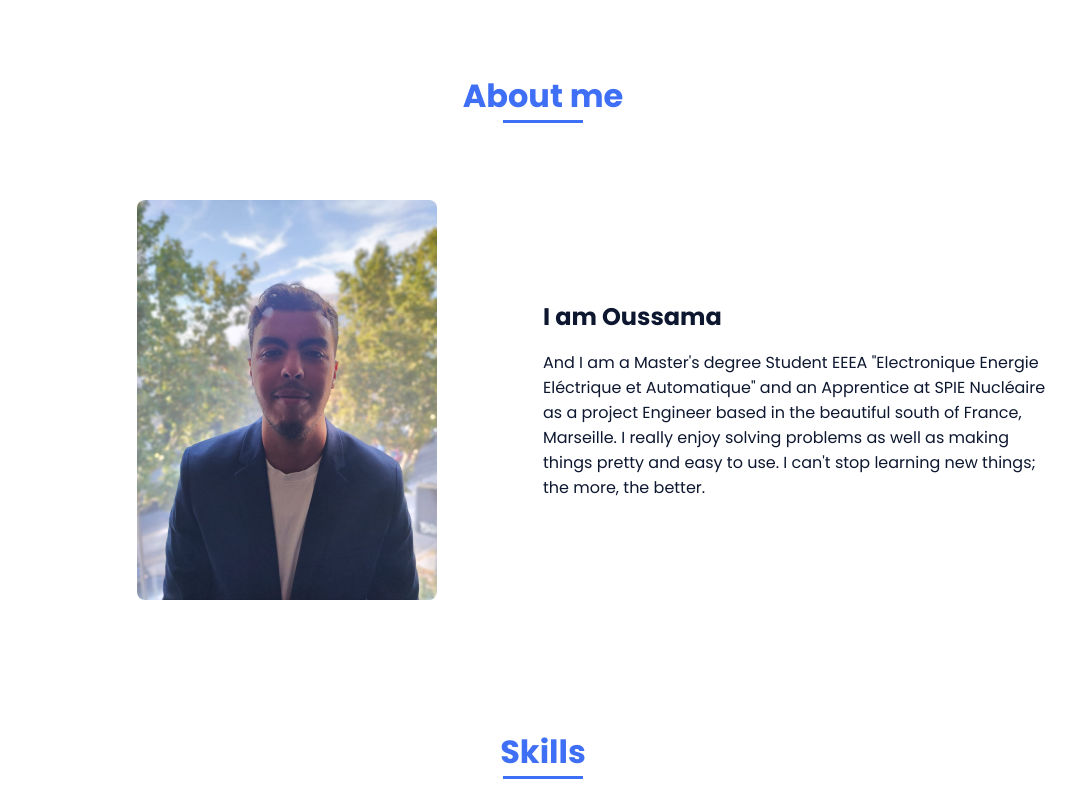
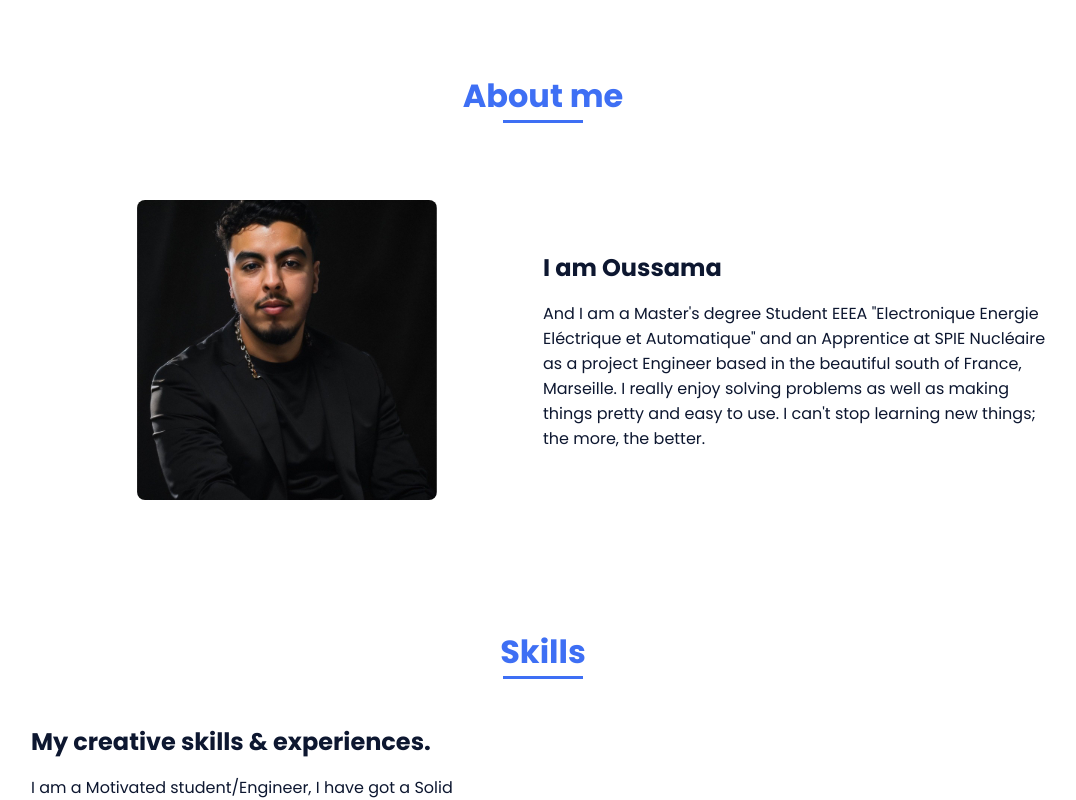
Before and after one commit to AboutikabOussama/portfolio, a plain HTML site: page index.html in a window 1280 px wide. Shown: the part 699-1499 px from the top of the page, without its empty margins (97-1173 px from the left). Drawn offline with nearby package versions, Linux system fonts and the light colour scheme.

Commit message:
Update index.html

```diff
--- a/index.html
+++ b/index.html
@@ -58,7 +58,7 @@
 
                 <div class="about__container bd-grid">
                     <div class="about__img">
-                        <img src="assets/img/img01.jpeg" alt="">
+                        <img src="assets/img/moi.jpg" alt="">
                     </div>
 
                     <div>
```
